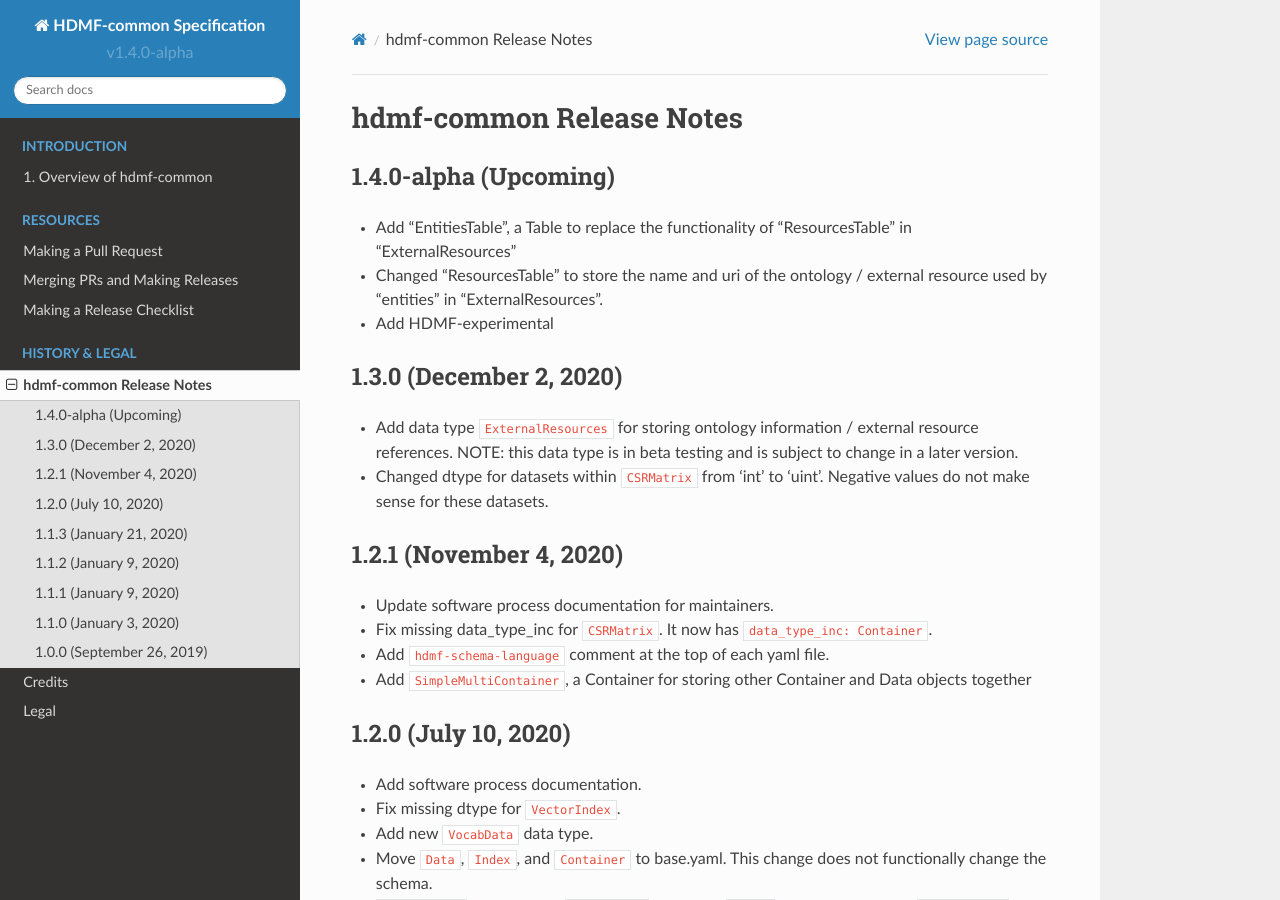
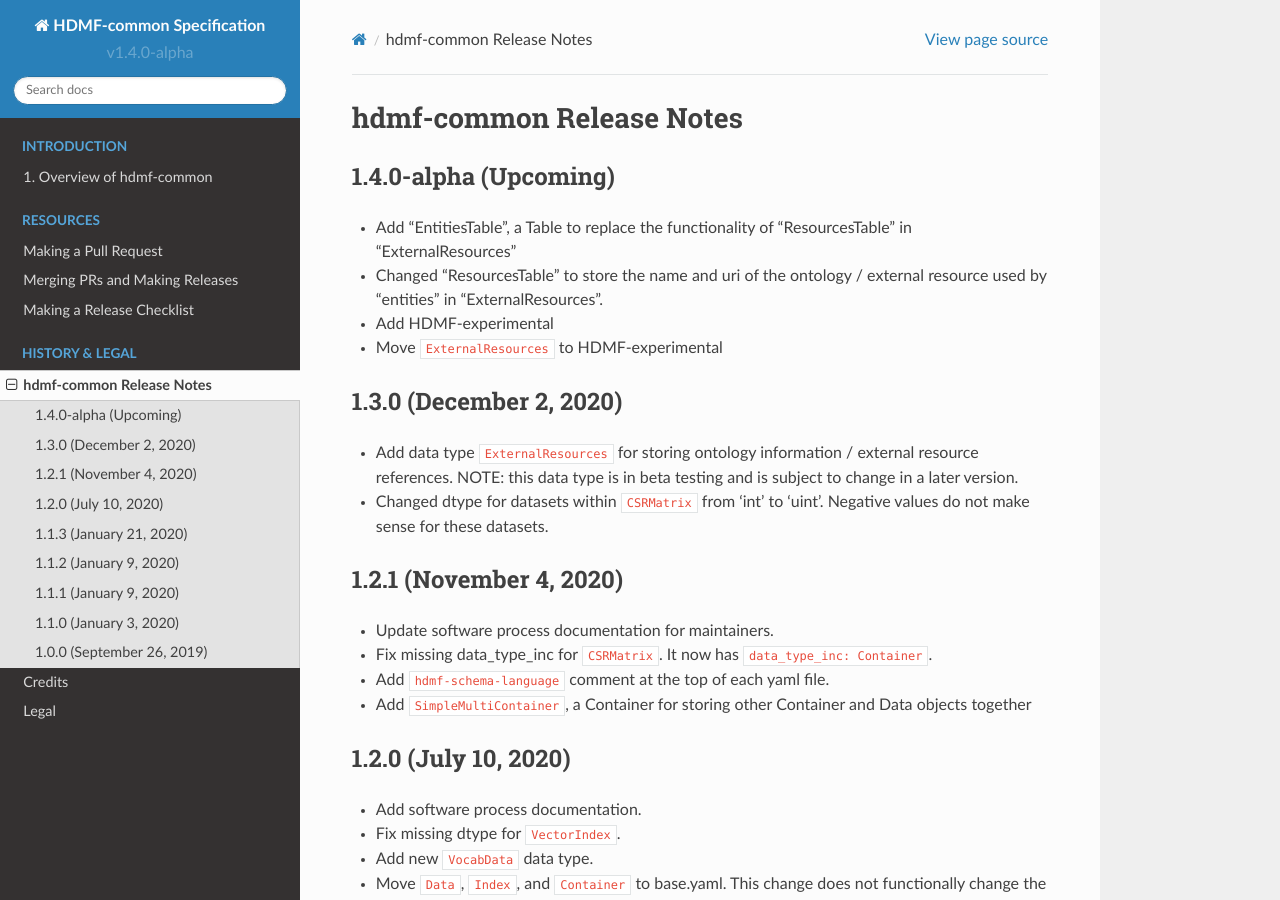
Before and after one commit to hdmf-dev/hdmf-common-schema, a Sphinx documentation site: the page built from docs/source/format_release_notes.rst, in a window 1280 px wide and 900 px high. Built offline with Sphinx 7.4.7 and the Read the Docs theme 2.0.0, drawn with Linux system fonts in a browser that asks for light colours.

Commit message:
move ExternalResources to experimental

```diff
--- a/docs/source/format_release_notes.rst
+++ b/docs/source/format_release_notes.rst
@@ -7,6 +7,7 @@
 - Add "EntitiesTable", a Table to replace the functionality of "ResourcesTable" in "ExternalResources"
 - Changed "ResourcesTable" to store the name and uri of the ontology / external resource used by "entities" in "ExternalResources".
 - Add HDMF-experimental
+- Move ``ExternalResources`` to HDMF-experimental
 
 1.3.0 (December 2, 2020)
 -------------------------
```
Also changed, not shown: 1 other file.
